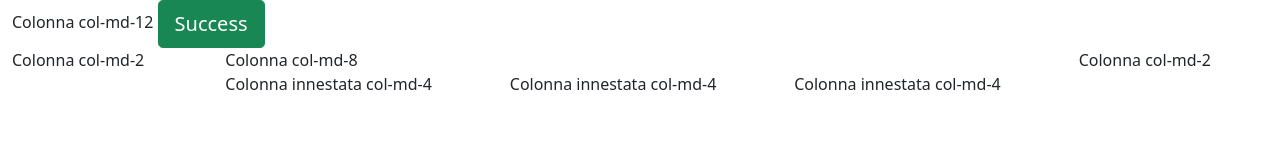
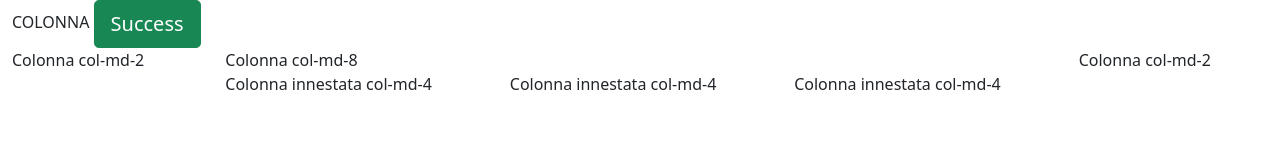
Before and after one commit to martinadellobuono/progetto-dhch, a plain HTML site: page index.html in a window 1280 px wide. Drawn offline with Linux system fonts and the light colour scheme.

Commit message:
modified-index

```diff
--- a/index.html
+++ b/index.html
@@ -11,7 +11,7 @@
 
 			<div class="row">
 				<div class="col-md-12">
-					Colonna col-md-12
+					COLONNA
 					<button type="button" class="btn btn-success btn-lg">Success</button>
 				</div>
 			</div>
```
